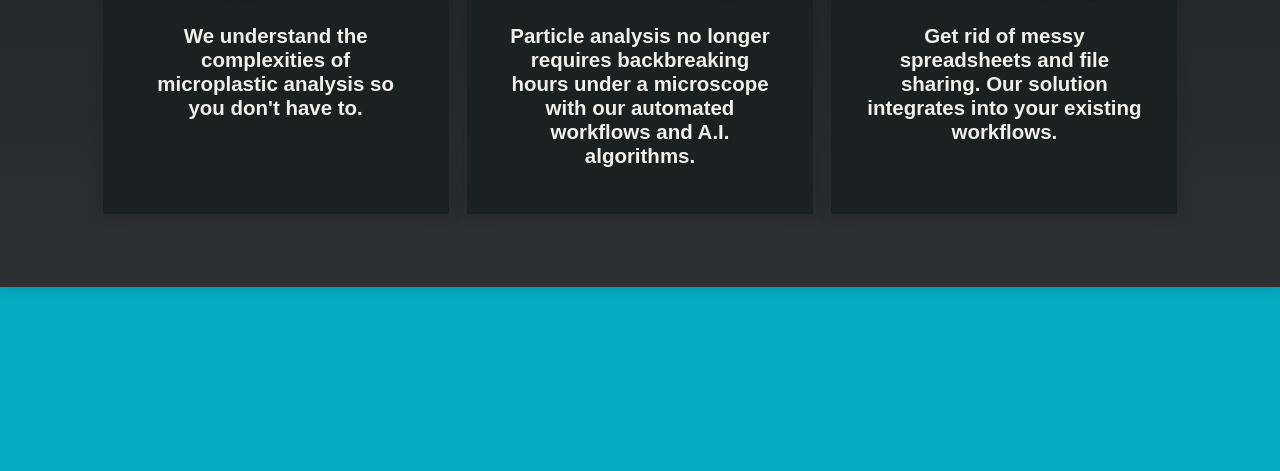
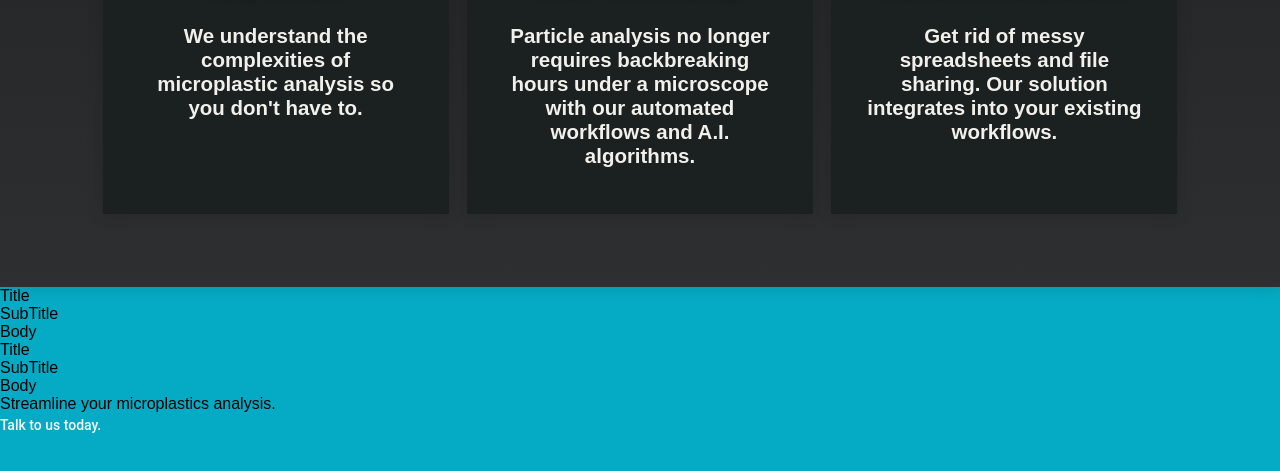
Before and after one commit to AbbaTek-Group/mp-connect, a React (Create React App) app in the folder mp-connect/: page / in a window 1280 px wide. Shown: the part 1414-1885 px from the top of the page. Built offline with nearby package versions, Linux system fonts and the light colour scheme; a web font is replaced by a local one.

Commit message:
ThirdDiv Layout + TextCard
Includes temporary background, not 100% on it

```diff
--- /dev/null
+++ b/mp-connect/src/components/landing/content/TextCard.tsx
@@ -0,0 +1,12 @@
+import { Box } from "@mui/material";
+// import { inline } from "../../../styles";
+
+export const TextCard = () => {
+  return (
+    <Box>
+      <Box>Title</Box>
+      <Box>SubTitle</Box>
+      <Box>Body</Box>
+    </Box>
+  );
+};
--- a/mp-connect/src/components/landing/content/ThirdDivContent.tsx
+++ b/mp-connect/src/components/landing/content/ThirdDivContent.tsx
@@ -1,6 +1,19 @@
-import { Box } from "@mui/material";
+import { Box, Button } from "@mui/material";
+import { TextCard } from "./TextCard";
+// import micro from "./img/micro.png";
 // import { inline } from "../../../styles";
 
 export const ThirdDivContent = () => {
-  return <Box></Box>;
+  return (
+    <Box>
+      <Box>
+        <TextCard />
+        <TextCard />
+      </Box>
+      <Box>
+        <Box>Streamline your microplastics analysis.</Box>
+        <Button>Talk to us today.</Button>
+      </Box>
+    </Box>
+  );
 };
--- a/mp-connect/src/components/landing/content/index.ts
+++ b/mp-connect/src/components/landing/content/index.ts
@@ -4,3 +4,4 @@ export { TopDivContent } from "./TopDivContent";
 export { SecondDivContent } from "./SecondDivContent";
 export { IconBox } from "./IconBox";
 export { ThirdDivContent } from "./ThirdDivContent";
+export { TextCard } from "./TextCard";
```
Also changed, not shown: mp-connect/src/components/landing/content/img/micro.png (added).
